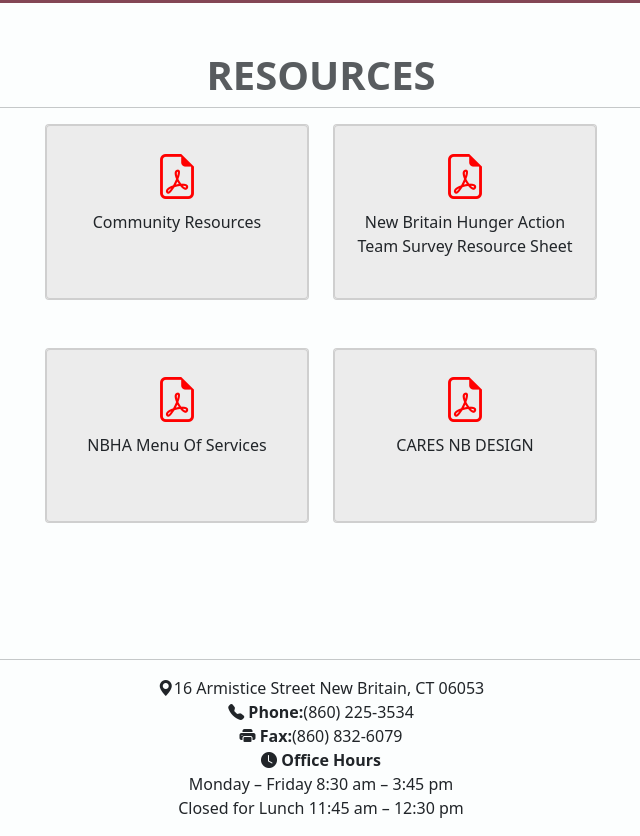
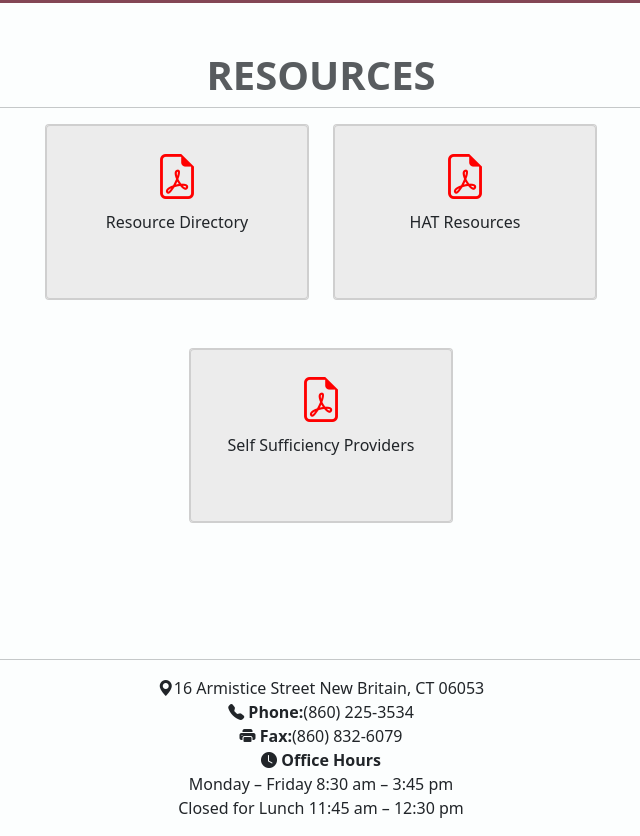
Before and after one commit to LEE-RUM/nbcares-410, a website: page public/index.html in a window 1280 px wide. Shown: the part 797-1633 px from the top of the page, without its empty margins (319-959 px from the left). Drawn offline with nearby package versions, Linux system fonts and the light colour scheme; files whose address does not match are found by name.

Commit message:
added new resources

```diff
--- a/public/index.html
+++ b/public/index.html
@@ -143,9 +143,9 @@
                 <div class="card text-center">
                     <div class="card">
                         <div class="card-body">
-                        <a href="resources/Community Resources.pdf" target="_blank"><i class="bi bi-file-earmark-pdf"></i></a>
+                        <a href="resources/CARES NB Design for Website.pdf" target="_blank"><i class="bi bi-file-earmark-pdf"></i></a>
                           <p class="card-text pb-5">
-                            Community Resources
+                            Resource Directory
                           </p>
                         </div>
                       </div>
@@ -158,8 +158,8 @@
                     <div class="card">
                         <div class="card-body">
                         <a href="resources/New Britain Hunger Action Team Survey Resource Sheetv2.pdf" target="_blank"><i class="bi bi-file-earmark-pdf"></i></a>
-                          <p class="card-text pb-4">
-                            New Britain Hunger Action Team Survey Resource Sheet
+                          <p class="card-text pb-5">
+                            HAT Resources
                           </p>
                         </div>
                       </div>
@@ -172,28 +172,16 @@
             <div class="card text-center">
                 <div class="card">
                     <div class="card-body">
-                    <a href="resources/NBHA Menu of Services.pdf" target="_blank"><i class="bi bi-file-earmark-pdf"></i></a>
+                    <a href="resources/Menu of Services_DRAFT.pdf" target="_blank"><i class="bi bi-file-earmark-pdf"></i></a>
                       <p class="card-text pb-5">
-                        NBHA Menu Of Services
+                        Self Sufficiency Providers
                       </p>
                     </div>
                   </div>
             </div>
         </div>
 
-        <div class="col-md-6 pb-5" style="width: 18rem">
-            <div class="card text-center">
-                <div class="card">
-                    <div class="card-body">
-                    <a href="resources/CARES NB Design.pdf" target="_blank"><i class="bi bi-file-earmark-pdf"></i></a>
-                    <p class="card-text pb-5">
-                        CARES NB DESIGN
-                    </p>
-                    </div>
-                  </div>
-            </div>
-        </div>
-        </div>
+
 
     </div>
 
```
Also changed, not shown: 3 other files.
